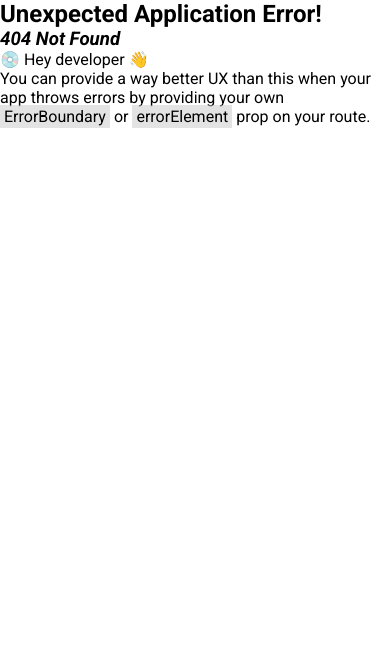
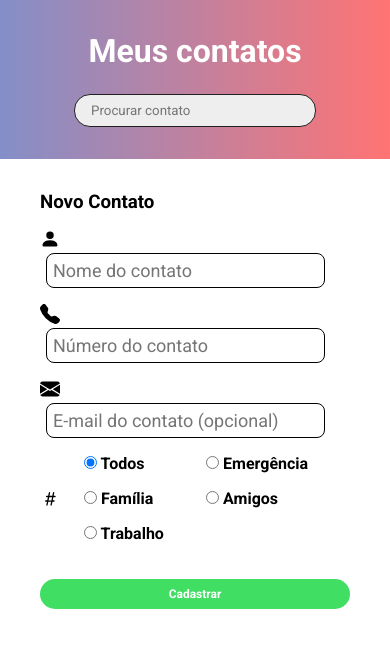
Before and after one commit to isabelaramoss/listacontatos_redux, a React (Create React App) app: page /novo in a window 390 px wide. Before the commit this address had no page. Shown: the top 648 px of the page. Built offline with nearby package versions, Linux system fonts and the light colour scheme.

Commit message:
responsividade

```diff
--- a/src/components/Contatos/style.ts
+++ b/src/components/Contatos/style.ts
@@ -4,7 +4,6 @@ import {
   BsEnvelopeFill,
   BsHash
 } from 'react-icons/bs'
-//<BsFillPersonFill />  <BsTelephoneFill /> <BsEnvelopeFill /> <BsHash />
 import styled from 'styled-components'
 import variaveis from '../../styles/variaveis'
 
@@ -40,15 +39,21 @@ export const InfosContato = styled.div`
 
 export const InfosInput = styled.input`
   color: ${variaveis.preto};
-  font-size: 20px;
+  font-size: 18px;
   background-color: none;
   outline: none;
+  padding: 6px;
+  border-radius: 8px;
+  border: 1px solid ${variaveis.preto};
 `
 
 export const TagContato = styled.span`
   font-style: italic;
   display: flex;
   align-items: center;
+  display: inline-block;
+  margin-rigth: 8px;
+  //border-radius: 8px;
 `
 
 export const BarraAcoes = styled.div`
--- a/src/containers/ListaDeContatos/style.ts
+++ b/src/containers/ListaDeContatos/style.ts
@@ -4,7 +4,7 @@ export const Container = styled.div`
   margin: auto;
   width: 100%;
   max-width: 700px;
-  height: 100%
+  height: 100%;
   align-content: center;
   margin-top: 32px;
 
--- /dev/null
+++ b/src/containers/NovoContatoForm/index.tsx
@@ -0,0 +1,97 @@
+import { FormEvent, useState } from 'react'
+import { useDispatch } from 'react-redux'
+import { useNavigate } from 'react-router-dom'
+import * as S from './style'
+import { BotaoSalvar } from '../../components/Contatos/style'
+import * as enums from '../../util/enums/Contatos'
+import { cadastrarContato } from '../../store/reducers/contatos'
+import Container from '../ListaDeContatos/style'
+import {
+  NomeIcon,
+  TelIcon,
+  EmailIcon,
+  TagIcon
+} from '../../components/Contatos/style'
+
+const Formulario = () => {
+  const dispatch = useDispatch()
+  const navigate = useNavigate()
+
+  //transformar em campos controlados
+  const [nome, setNome] = useState('')
+  const [tel, setTel] = useState('')
+  const [email, setEmail] = useState('')
+  const [tag, setTag] = useState(enums.Tag.TODOS)
+
+  const cadastroContato = (e: FormEvent) => {
+    e.preventDefault()
+
+    dispatch(
+      cadastrarContato({
+        nome,
+        tel,
+        email,
+        tag
+      })
+    )
+    navigate('/')
+  }
+
+  return (
+    <Container>
+      <h3>Novo Contato</h3>
+      <S.Form onSubmit={cadastroContato}>
+        <div>
+          <NomeIcon />
+          <S.Infos
+            type="text"
+            value={nome}
+            onChange={({ target }) => setNome(target.value)}
+            placeholder="Nome do contato"
+          />
+        </div>
+        <div>
+          <TelIcon />
+          <S.Infos
+            type="text"
+            value={tel}
+            onChange={({ target }) => setTel(target.value)}
+            placeholder="Número do contato"
+          />
+        </div>
+        <div>
+          <EmailIcon />
+          <S.Infos
+            type="text"
+            value={email}
+            onChange={({ target }) => setEmail(target.value)}
+            placeholder="E-mail do contato (opcional)"
+          />
+        </div>
+        <S.Opcoes>
+          <S.Tags>
+            <TagIcon />
+            <S.TagContainer>
+              {Object.values(enums.Tag).map((tag) => (
+                <S.Opcao key={tag}>
+                  <input
+                    value={tag}
+                    name="tag"
+                    type="radio"
+                    onChange={({ target }) => setTag(target.value as enums.Tag)}
+                    id={tag}
+                    defaultChecked={tag === enums.Tag.TODOS}
+                  />{' '}
+                  <label htmlFor="{tag}">{tag}</label>
+                </S.Opcao>
+              ))}
+            </S.TagContainer>
+          </S.Tags>
+        </S.Opcoes>
+        <BotaoSalvar type="submit">Cadastrar</BotaoSalvar>
+      </S.Form>
+    </Container>
+  )
+}
+
+export default Formulario
--- /dev/null
+++ b/src/containers/NovoContatoForm/style.ts
@@ -0,0 +1,60 @@
+import styled from 'styled-components'
+import { InfosInput } from '../../components/Contatos/style'
+
+export const Form = styled.form`
+  display: inline-grid;
+  gap: 16px;
+  margin-top: 16px;
+  max-width: 574px;
+  width: 100%;
+  font-weight: bold;
+
+  textarea {
+    resize: none;
+    margin: 24px 0;
+  }
+`
+
+export const Infos = styled(InfosInput)`
+  width: 93%;
+  margin-left: 6px;
+
+  @media (max-width: 768px) {
+    width: 90%;
+  }
+`
+
+export const Opcoes = styled.div`
+  margin-bottom: 16px;
+
+  p {
+    margin-bottom: 6px;
+  }
+
+  label {
+    margin-right: 6px;
+  }
+`
+
+export const Tags = styled.div`
+  align-items: center;
+  display: flex;
+`
+
+export const Opcao = styled.div`
+  display: inline;
+  text-transform: capitalize;
+  margin-left: 6px;
+`
+
+export const TagContainer = styled.div`
+  @media (max-width: 768px) {
+    display: grid;
+    margin: 0 auto;
+    margin-left: 8px;
+    grid-template-columns: 1fr 1fr;
+    grid-template-rows: 1fr 1fr;
+    grid-column-gap: 8px;
+    grid-row-gap: 16px;
+  }
+`
--- /dev/null
+++ b/src/pages/Cadastro/index.tsx
@@ -0,0 +1,13 @@
+import Formulario from '../../containers/NovoContatoForm'
+import Header from '../../containers/Header'
+
+const Cadastro = () => (
+  <>
+    <Header />
+    <Formulario />
+  </>
+)
+
+export default Cadastro
+
+//mostrarFiltros={false}
```
Also changed, not shown: src/App.tsx (+11 -1 lines).
